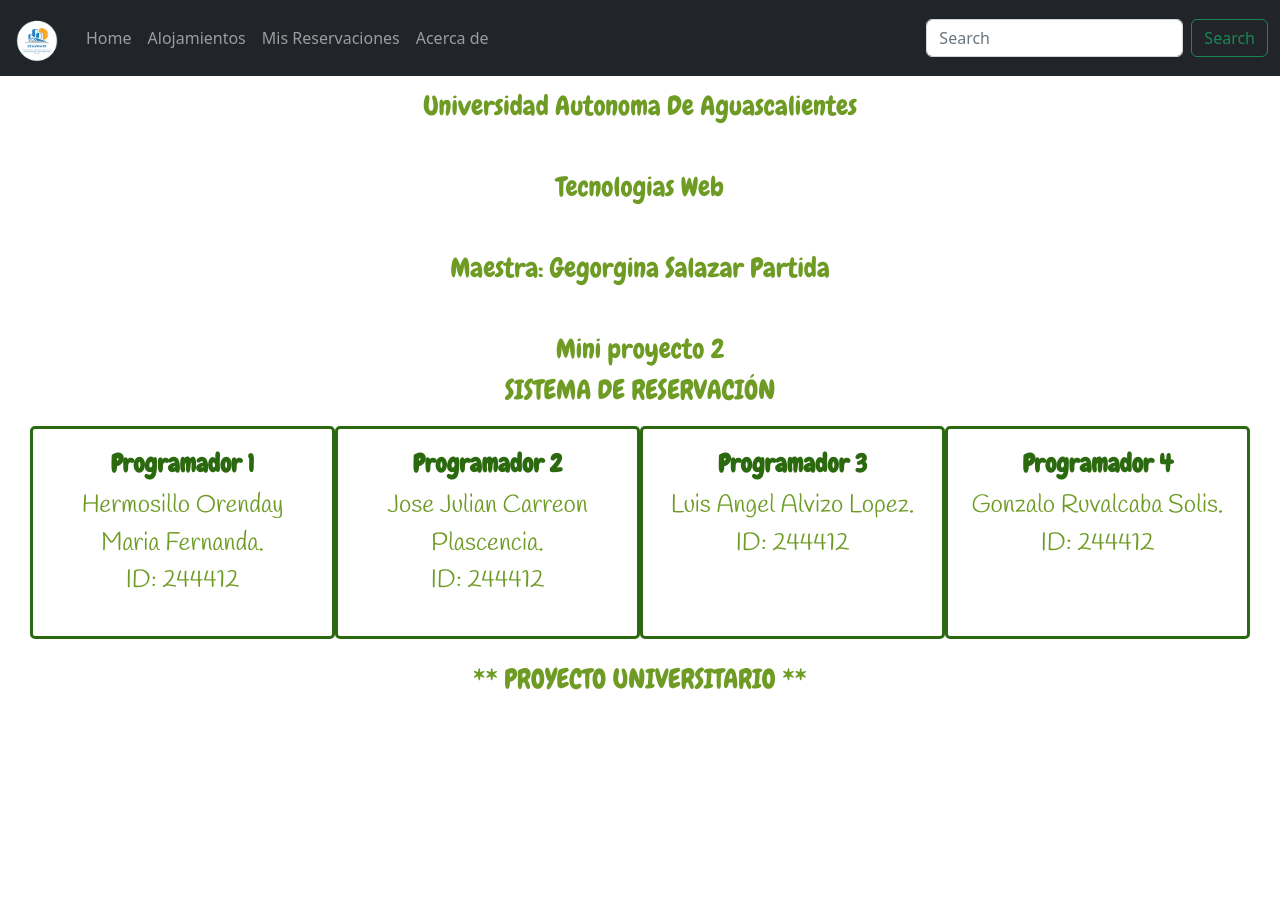
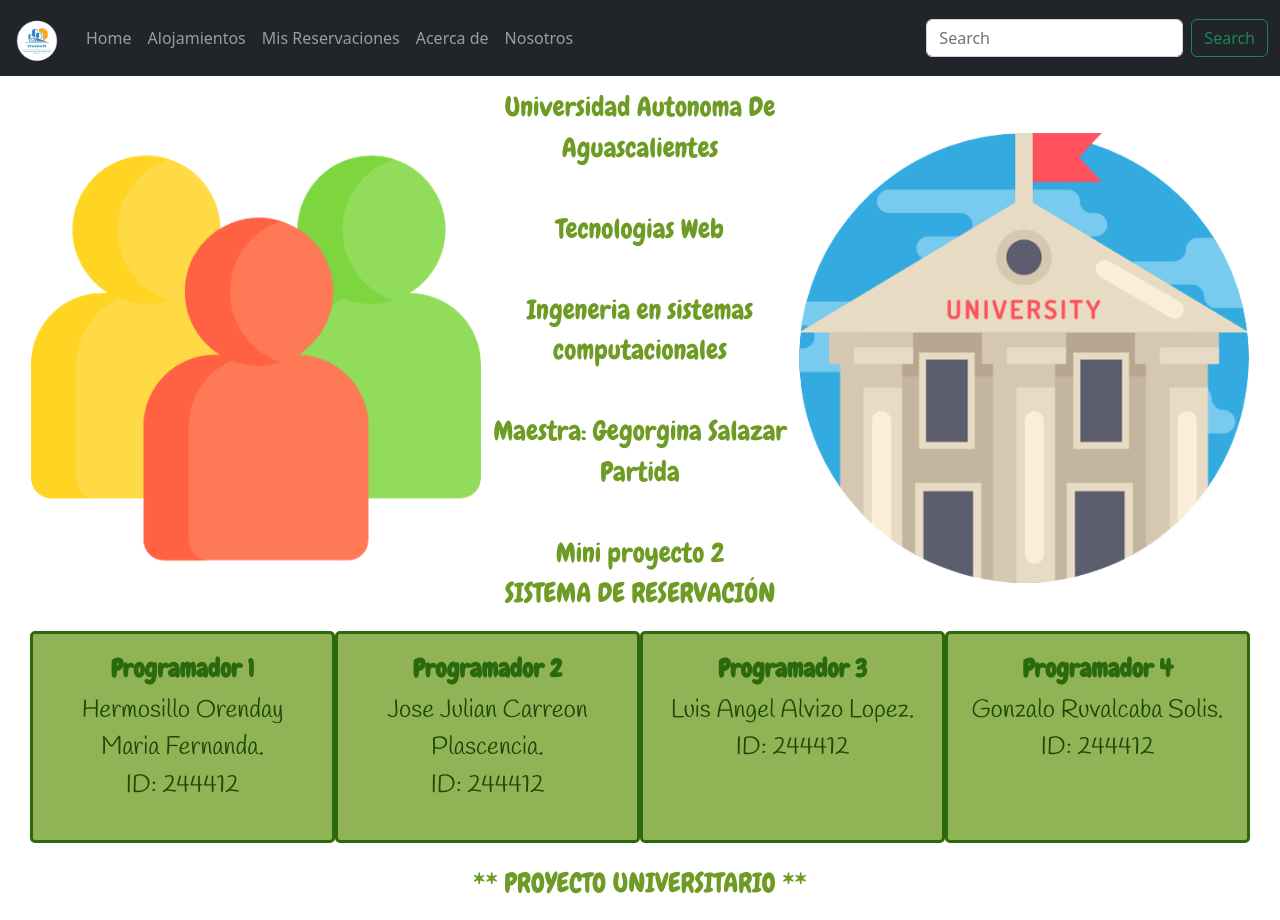
Before and after one commit to OrganizacionPruebaLuis/MiniProyectoII_Webs, an Angular app: page /programadores in a window 1280 px wide. Before the commit the page ends 800 px from the top, so only its background shows below. Built offline with nearby package versions, Linux system fonts and the light colour scheme; a web font is replaced by a local one.

Commit message:
pantalla programadores

```diff
--- a/src/app/components/navbar/navbar.component.html
+++ b/src/app/components/navbar/navbar.component.html
@@ -20,6 +20,9 @@
           <li class="nav-item" routerLinkActive="active">
             <a class="nav-link"[routerLink]="['about']">Acerca de</a>
           </li>
+          <li class="nav-item" routerLinkActive="active">
+            <a class="nav-link"[routerLink]="['programadores']">Nosotros</a>
+          </li>
         </ul>
         <form class="d-flex" role="search">
           <input class="form-control me-2" type="search" placeholder="Search" aria-label="Search">
--- a/src/app/components/pantalla-programadores/pantalla-programadores.component.css
+++ b/src/app/components/pantalla-programadores/pantalla-programadores.component.css
@@ -31,7 +31,7 @@
     font-family: 'Handlee', cursive;
     text-align: center;
     font-size: 25px;
-    color: #6d9b23 ;
+    color: #1b4707 ;
 
 
   }
@@ -53,3 +53,13 @@
   .displayy{
     display: flex;
   }
+
+  .cardss{
+    background-color:  #90b455;
+
+  }
+
+  img{
+    width: 450px;
+    height: 450px;
+  }
--- a/src/app/components/pantalla-programadores/pantalla-programadores.component.html
+++ b/src/app/components/pantalla-programadores/pantalla-programadores.component.html
@@ -15,12 +15,27 @@
             rel="stylesheet">
     </head>
     <body>
+
+        <table class="default" style="display: flex;">
+
+            <tr>
+
+              <td>
+                <div>
+                    <img src="../assets/imagenes-pantallaProgramadores/personas-removebg-preview.png" alt="">
+                </div>
+              </td>
+
+              <td>
                 <p class="p22">
                     Universidad Autonoma De Aguascalientes
                     <br>
                     <br>
 
                     Tecnologias Web
+                    <br>
+                    <br>
+                    Ingeneria en sistemas computacionales
                     <br>
                     <br>
                     Maestra: Gegorgina Salazar Partida
@@ -32,29 +47,37 @@
                     <br>
 
                 </p>
+              </td>
+
+              <td><div><img src="../assets/imagenes-pantallaProgramadores/508970-removebg-preview.png" alt=""></div></td>
+
+            </tr>
+
+
+          </table>
         <div class="displayy">
-            <div class="card">
+            <div class="card cardss">
                 <h2>Programador 1</h2>
                 <p>Hermosillo Orenday Maria Fernanda.
                     <br>
                     ID: 244412
                 </p>
             </div>
-            <div class="card">
+            <div class="card cardss">
                 <h2>Programador 2</h2>
                 <p>Jose Julian Carreon Plascencia.
                     <br>
                     ID: 244412
                 </p>
             </div>
-            <div class="card">
+            <div class="card cardss">
                 <h2>Programador 3</h2>
                 <p>Luis Angel Alvizo Lopez.
                     <br>
                     ID: 244412
                 </p>
             </div>
-            <div class="card">
+            <div class="card cardss">
                 <h2>Programador 4</h2>
                 <p>Gonzalo Ruvalcaba Solis.
                     <br>
@@ -64,5 +87,7 @@
         </div>
 
         <p class="p2">** PROYECTO UNIVERSITARIO **</p>
+
+
     </body>
 </html>
```
Also changed, not shown: src/assets/imagenes-pantallaProgramadores/508970-removebg-preview.png (added), src/assets/imagenes-pantallaProgramadores/personas-removebg-preview.png (added). Lines whose indentation alone changed are shown as unchanged.
